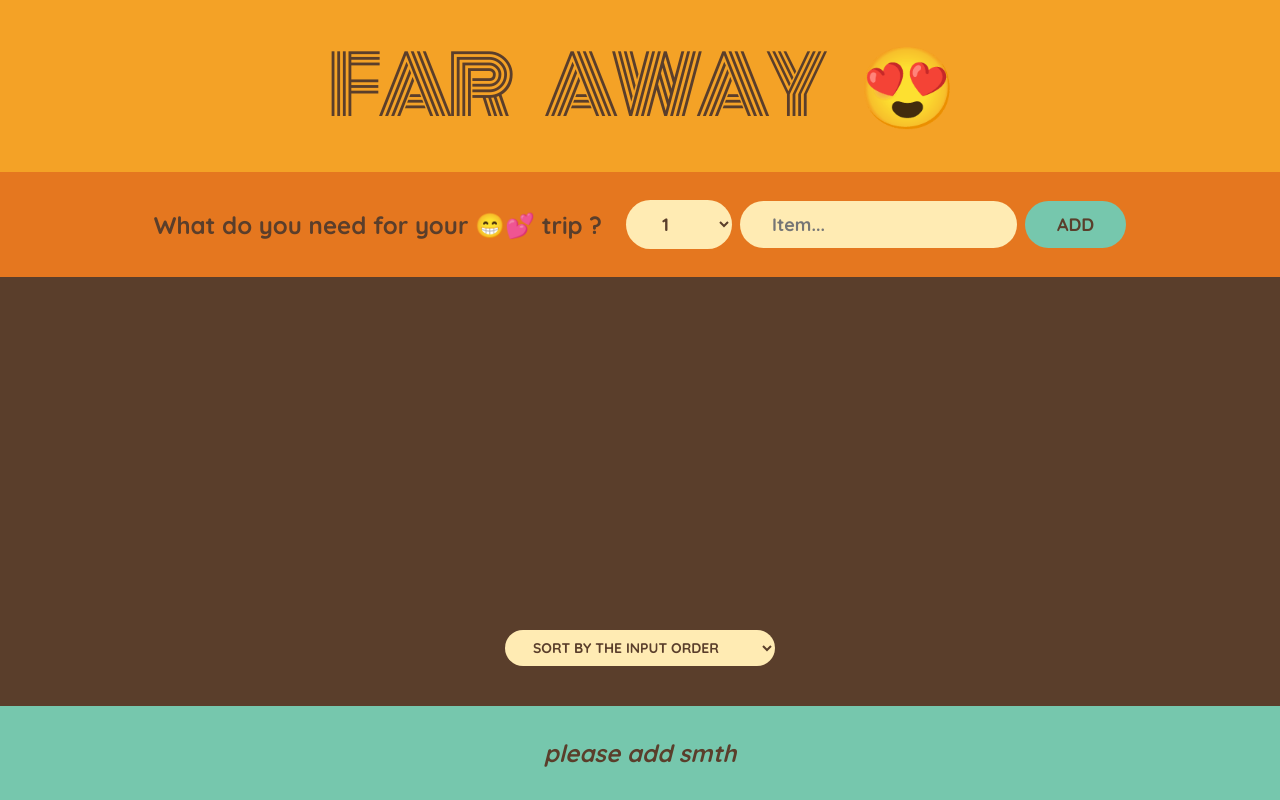
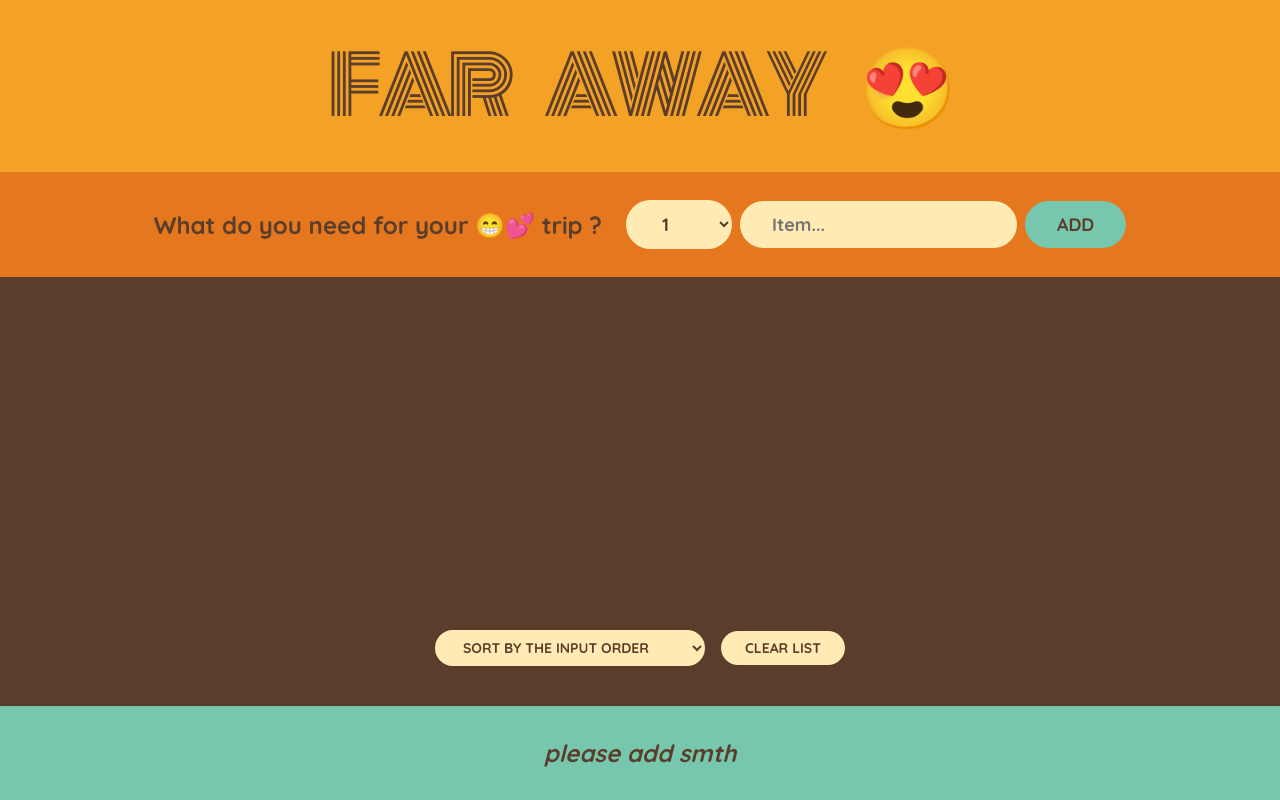
Before and after one commit to mamad34/React_Jonas, a React (Create React App) app in the folder 02-steps/far-away-travel-list/faraway-travel/: page / in a window 1280 px wide. Built offline with nearby package versions, Linux system fonts and the light colour scheme.

Commit message:
Add clear list button

```diff
--- a/02-steps/far-away-travel-list/faraway-travel/src/App.js
+++ b/02-steps/far-away-travel-list/faraway-travel/src/App.js
@@ -19,6 +19,11 @@
     );
   }
 
+  function handleClearList() {
+    const confirmed = window.confirm("Are you sure  you want to delete all?");
+    if (confirmed) setItems([]);
+  }
+
   return (
     <div className="app">
       <Logo />
@@ -27,6 +32,7 @@
         items={items}
         onDeleteItem={handleDeleteItem}
         onToggleItems={handleToggleItem}
+        onClearList={handleClearList}
       />
       <Stats items={items} />
     </div>
@@ -75,7 +81,7 @@
   );
 }
 
-function PackingList({ items, onDeleteItem, onToggleItems }) {
+function PackingList({ items, onDeleteItem, onToggleItems, onClearList }) {
   const [sortBy, setSortBy] = useState("input");
 
   let sortedItems;
@@ -112,6 +118,7 @@
           <option value="description">Sort by the description</option>
           <option value="packed">Sort by the packed status</option>
         </select>
+        <button onClick={onClearList}>Clear List</button>
       </div>
     </div>
   );
```
